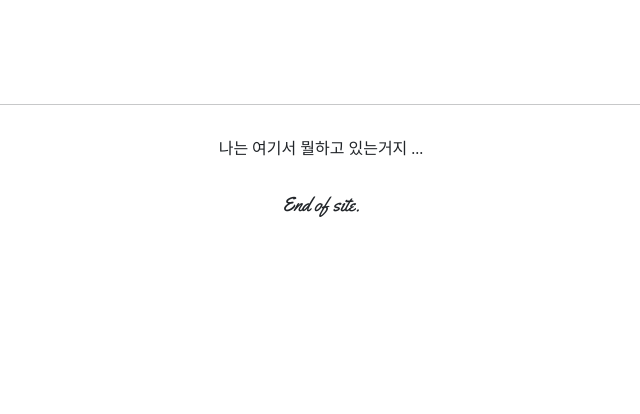
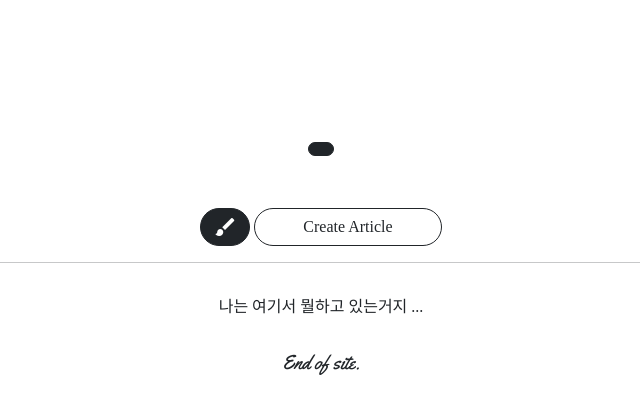
Before and after one commit to misojun50/git_mytest2, a Django app: template projectapp/templates/projectapp/detail.html in a window 1280 px wide. Shown: the part 297-711 px from the top of the page, without its empty margins (319-959 px from the left). Run offline with Django 3.2, Linux system fonts and the light colour scheme; the template is opened without the code that fills it, so the values that code supplies are empty; parts of the project's set-up code (start-up, migrations or seed data) failed here and were passed over; some libraries are stand-ins or nearby versions; some web fonts are replaced.

Commit message:
8/19 mytest2 commit2

```diff
--- a/projectapp/templates/projectapp/detail.html
+++ b/projectapp/templates/projectapp/detail.html
@@ -14,4 +14,7 @@
         </div>
     </div>
 
+    <div>
+        {% include 'snippets/list_fragment.html' with article_list=object_list %}
+    </div>
 {% endblock %}
--- /dev/null
+++ b/templates/snippets/list_fragment.html
@@ -0,0 +1,50 @@
+{% load static %}
+    <style>
+        .container{
+            padding: 0;
+            margin: 0 0;
+        }
+
+        .container div {
+          width: 45%;
+            max-width: 200px;
+          display: flex;
+          justify-content: center;
+          align-items: center;
+          border-radius: 1rem;
+            flex-direction: column;
+            box-shadow: 0 0 1rem gray;
+        }
+        .container img{
+            width: 100%;
+            border-radius: 1rem;
+        }
+
+    </style>
+    <div class="container my-4">
+        {% for article in article_list %}
+
+            <div>
+                <a href="{% url 'articleapp:detail' pk=article.pk %}">
+                    <img src="{{ article.image.url }}" alt="">
+                </a>
+            <span class="NNS_B my-1"> {{ article.title }}</span>
+            </div>
+
+        {% endfor %}
+    </div>
+
+<script src="{% static 'js/magicgrid.js' %}"></script>
+
+    {% include 'snippets/pagination.html' %}
+
+    <div class="text-center">
+        <a href="{% url 'articleapp:create' %}" class="btn btn-dark rounded-pill material-icons">
+            brush
+        </a>
+    <a href="{% url 'articleapp:create' %}" class="btn btn-outline-dark rounded-pill px-5">
+            Create Article
+        </a>
+
+
+    </div>
```
Also changed, not shown: projectapp/views.py (+8 -1 lines).
